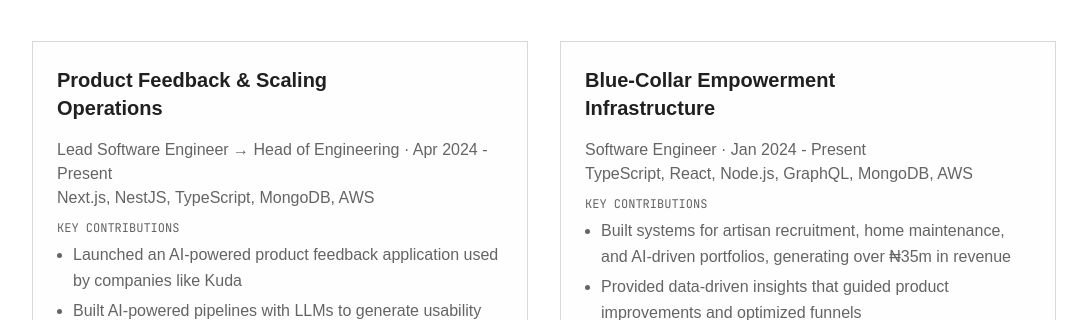
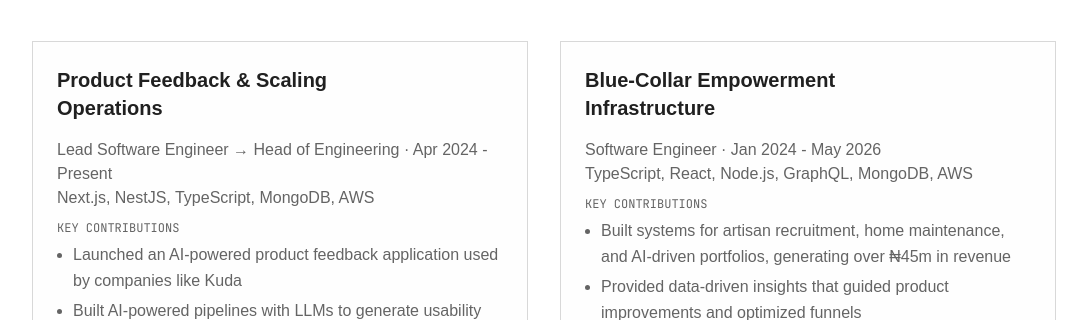
Before and after one commit to jason-ezenwa/chukwuemelie-jason-ezenwa-portfolio, a Next.js app: page / in a window 1280 px wide. Shown: the part 1560-1880 px from the top of the page, without its empty margins (96-1183 px from the left). Built offline with nearby package versions, Linux system fonts and the light colour scheme; a web font is replaced by a local one.

Commit message:
chore(copy): update laborhack dates and revenue

```diff
--- a/src/pages/impact-stories.tsx
+++ b/src/pages/impact-stories.tsx
@@ -435,7 +435,7 @@ const ImpactStories = () => {
                       DURATION
                     </p>
                     <p className="text-sm sm:text-base text-foreground">
-                      Jan 2024 - Present
+                      Jan 2024 - May 2026
                     </p>
                   </div>
                 </div>
@@ -476,7 +476,7 @@ const ImpactStories = () => {
                       </h4>
                       <p className="text-foreground text-sm sm:text-base mb-2 sm:mb-3">
                         Collaborated cross-functionally to build and launch
-                        three product lines that generated over ₦35m in
+                        three product lines that generated over ₦45m in
                         revenue:
                       </p>
                       <ul className="list-disc pl-4 sm:pl-6 text-sm sm:text-base text-foreground space-y-1 sm:space-y-2 mb-3 sm:mb-4">
@@ -606,7 +606,7 @@ const ImpactStories = () => {
                   <ul className="list-disc pl-6 sm:pl-12 text-sm sm:text-base text-foreground space-y-1.5 sm:space-y-3">
                     <li>
                       Built systems for artisan recruitment, home maintenance,
-                      and AI-driven portfolios, generating over ₦35m in revenue
+                      and AI-driven portfolios, generating over ₦45m in revenue
                     </li>
                     <li>
                       Provided data-driven insights that guided product
--- a/src/pages/index.tsx
+++ b/src/pages/index.tsx
@@ -219,9 +219,9 @@ export default function Home() {
               title="Blue-Collar Empowerment Infrastructure"
               role="Software Engineer"
               techStack="TypeScript, React, Node.js, GraphQL, MongoDB, AWS"
-              duration="Jan 2024 - Present"
+              duration="Jan 2024 - May 2026"
               keyContributions={[
-                "Built systems for artisan recruitment, home maintenance, and AI-driven portfolios, generating over ₦35m in revenue",
+                "Built systems for artisan recruitment, home maintenance, and AI-driven portfolios, generating over ₦45m in revenue",
                 "Provided data-driven insights that guided product improvements and optimized funnels",
                 "Improved the flexibility and reliability of software deployments ensuring 99.9% uptime",
               ]}
```
